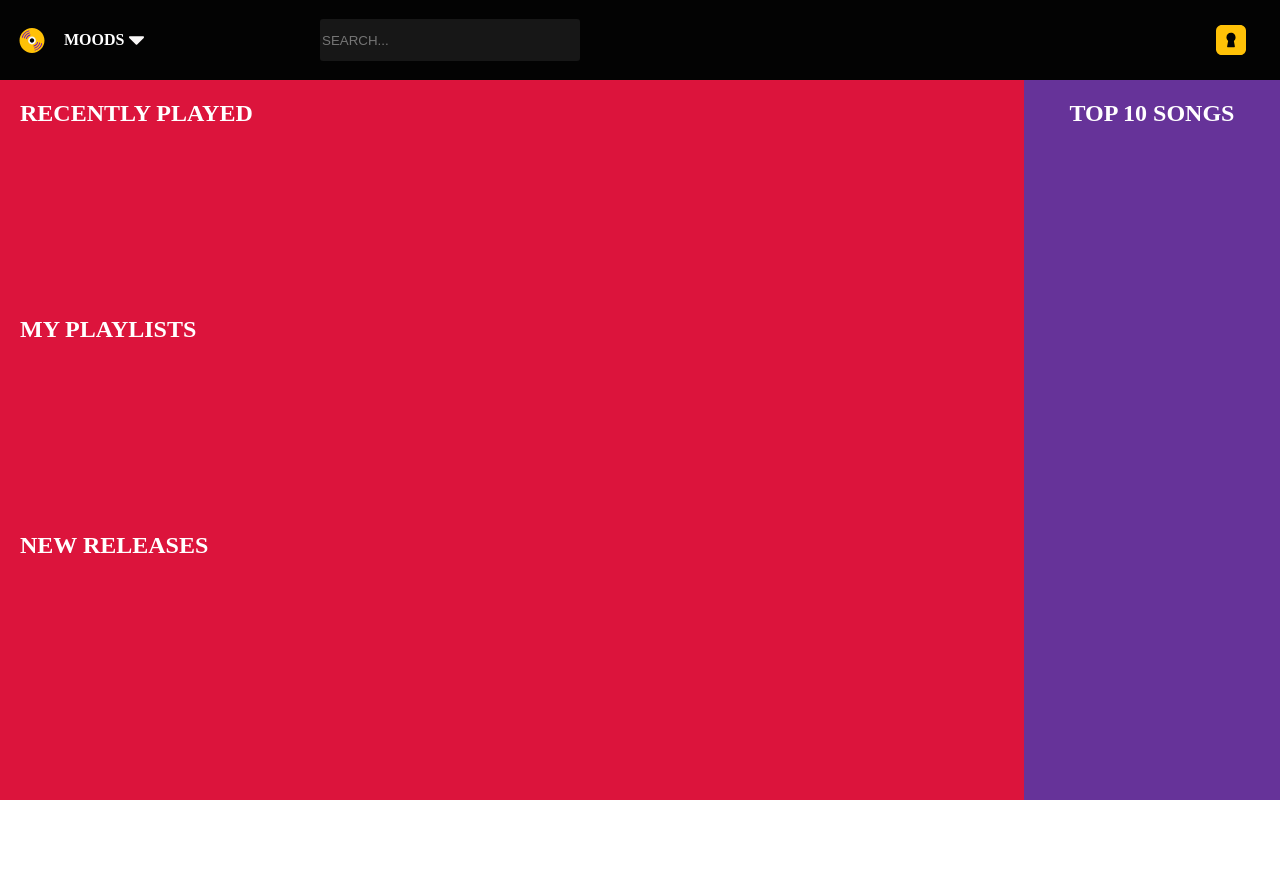
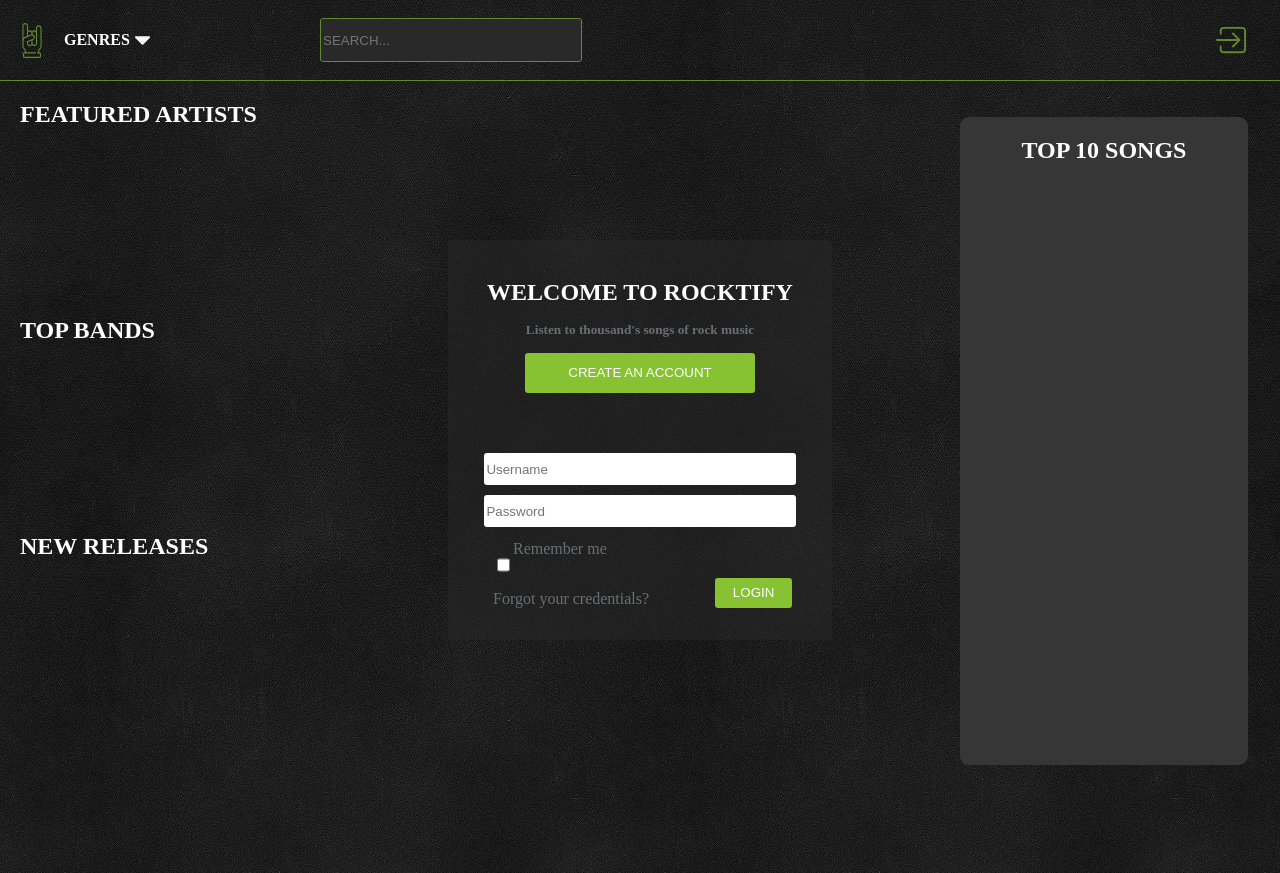
Before and after one commit to Francisunoxx/MoodMusicReact, a React app: page / in a window 1280 px wide. Before the commit the page ends 800 px from the top, so only its background shows below. Built offline with nearby package versions, Linux system fonts and the light colour scheme.

Commit message:
Added login

```diff
--- a/src/css/Dashboard.css
+++ b/src/css/Dashboard.css
@@ -4,7 +4,7 @@ html, body{
     height: 100%;
     width: 100%;
     color: white;
-    overflow-y: hidden;
+    background-image: url('../assets/chalkboard.jpg');
 }
 
 section{
@@ -26,7 +26,8 @@ h1, h4{
     width: 100%;
     display: flex;
     align-items: center;
-    background-color: #030303;
+    border-bottom: 1px solid #61892F;
+    /*background-color: #030303;*/
 }
 
 .divDashboardImg{
@@ -38,7 +39,7 @@ h1, h4{
 
 .divDashboardImg > img{
     width: 100%;
-    height: 25px;
+    height: 35px;
 }
 
 .divDashboardMenu{
@@ -69,8 +70,9 @@ h1, h4{
     height: 50%;
     width: 50%;
     border-radius: 3px;
-    border: none;
-    background-color: #171717;
+    border: 1px solid;
+    border-color: #61892F;
+    background-color: #292929;
 }
 
 .divDashboardLogin{
@@ -89,15 +91,14 @@ h1, h4{
 .divDashboardContainer > .divDashboardBody{
     height: 90%;
     width: 100%;
-    background-color: #171717;
+    /*background-color: #171717;*/
     display: flex;
     flex-direction: row;
 }
 
 .divDashboardBody > .divMusic{
     height: 100%;
-    width: 80%;
-    background-color: crimson;
+    width: 75%;
 }
 
 .divMusic > .divRecentlyPlayed,
@@ -120,12 +121,126 @@ h1, h4{
 
 .divDashboardBody > .divTopMusic{
     height: 100%;
-    width: 20%;
-    background-color: rebeccapurple;
+    width: 25%;
+    display: flex;
+    align-items: center;
+}
+
+.divTopMusic > .divTopMusicBody{
+    height: 90%;
+    width: 90%;
+    background-color: #363636;
+    border-radius: 9px;
     display: flex;
     justify-content: center;
 }
 
-.divTopMusic > h1{
+.divTopMusicBody > h1{
     padding-top: 20px;
 }
+
+.divAccount{
+    height: 50%;
+    width: 30%;
+    display: flex;
+    flex-direction: column;
+    justify-content: center;
+    align-items: center;
+    position: absolute;
+    top: 30%;
+    left: 35%;
+    background: rgba(41,41,41,0.5);
+    border-radius: 3px;
+}
+
+.divAccount > .divRegister{
+    height: 50%;
+    width: 100%;
+    display: flex;
+    flex-direction: column;
+    align-items: center;
+    justify-content: center;
+}
+
+.divRegister > button{
+    height: 40px;
+    width: 60%;
+    margin-bottom: 10px;
+    border-radius: 3px;
+    border: none;
+    background: #86C232;
+    color: white;
+}
+
+.divRegister > h2{
+    margin: 1px;
+}
+
+.divRegister > h5{
+    margin: 15px;
+    color: #6B6E70;
+}
+
+.divAccount > .divLogin{
+    height: 50%;
+    width: 100%;
+    display: flex;
+    flex-direction: column;
+    align-items: center;
+    justify-content: center;
+}
+
+.divLogin > .divCredentials {
+    height: 50%;
+    width: 100%;
+    display: flex;
+    flex-direction: column;
+    align-items: center;
+    justify-content: center;
+}
+
+.divCredentials > input[type='text'], input[type='password']{
+    height: 30px;
+    width: 80%;
+    border-radius: 3px;
+    border: none;
+    margin: 5px;
+}
+
+.divLogin > .divSubmit {
+    height: 50%;
+    width: 100%;
+    display: flex;
+    flex-direction: row;
+    align-items: center;
+    justify-content: center;
+}
+
+.divSubmit > .divHelp{
+    height: 100%;
+    width: 50%;
+    display: flex;
+    flex-direction: column;
+    align-items: left;
+    justify-content: center;
+}
+
+.divHelp > div{
+    height: 100%;
+    width: 100%;
+    display: flex;
+    margin-left: 45px;
+    color: #6B6E70;
+}
+
+.divSubmit > button{
+    height: 30px;
+    width: 20%;
+    border-radius: 3px;
+    border: none;
+    background: #86C232;
+    color: white;
+    margin-top: 5px;
+    margin-left: auto;
+    margin-right: 40px;
+}
--- a/src/jsx/Dashboard.js
+++ b/src/jsx/Dashboard.js
@@ -1,8 +1,8 @@
 import React, { Component } from 'react';
 import style from '../css/Dashboard.css';
-import disc from '../assets/compact-disc.svg';
+import rock from '../assets/maloik.svg';
 import arrowDown from '../assets/sort-down.svg';
-import login from '../assets/keyhole.svg';
+import login from '../assets/login1.svg';
 
 export default class Dashboard extends Component {
     render() {
@@ -10,10 +10,10 @@ export default class Dashboard extends Component {
             <div className={style.divDashboardContainer}>
                 <div className={style.divDashboardHeader}>
                     <div className={style.divDashboardImg}>
-                        <img src={disc} />
+                        <img src={rock} />
                     </div>
                     <div className={style.divDashboardMenu}>
-                        <h4>MOODS</h4>
+                        <h4>GENRES</h4>
                         <img src={arrowDown} />
                     </div>
                     <div className={style.divDashboardSearch}>
@@ -26,17 +26,44 @@ export default class Dashboard extends Component {
                 <div className={style.divDashboardBody}>
                     <div className={style.divMusic}>
                         <div className={style.divRecentlyPlayed}>
-                            <h1>RECENTLY PLAYED</h1>
+                            <h1>FEATURED ARTISTS</h1>
                         </div>
                         <div className={style.divMyPlaylists}>
-                            <h1>MY PLAYLISTS</h1>
+                            <h1>TOP BANDS</h1>
                         </div>
                         <div className={style.divNewReleases}>
                             <h1>NEW RELEASES</h1>
                         </div>
                     </div>
                     <div className={style.divTopMusic}>
-                        <h1>TOP 10 SONGS</h1>
+                        <div className={style.divTopMusicBody}>
+                            <h1>TOP 10 SONGS</h1>
+                        </div>
+                    </div>
+                </div>
+                <div className={style.divAccount}>
+                    <div className={style.divRegister}>
+                        <h2>WELCOME TO ROCKTIFY</h2>
+                        <h5>Listen to thousand's songs of rock music</h5>
+                        <button>CREATE AN ACCOUNT</button>
+                    </div>
+                    <div className={style.divLogin}>
+                        <div className={style.divCredentials}>
+                            <input type='text' placeholder='Username' className='userName' />
+                            <input type='password' placeholder='Password' className='password' />
+                        </div>
+                        <div className={style.divSubmit}>
+                            <div className={style.divHelp}>
+                                <div className={style.divRememberMe}>
+                                    <input type='checkbox' />
+                                    <label>Remember me</label>
+                                </div>
+                                <div className={style.divForgotPassword}>
+                                    <label>Forgot your credentials?</label>
+                                </div>
+                            </div>
+                            <button className='btnLogin'>LOGIN</button>
+                        </div>
                     </div>
                 </div>
             </div>
```
Also changed, not shown: src/assets/Diamond-Sunset.svg (deleted), src/assets/Flat-Mountains.svg (deleted), src/assets/angry_emoji.svg (deleted), src/assets/chalkboard.jpg (added), src/assets/compact-disc.svg (deleted), src/assets/flat_mountains.svg (deleted), src/assets/happy_emoji.svg (deleted), src/assets/inlove_emoji.svg (deleted), src/assets/keyhole.svg (deleted), src/assets/login.svg (added), src/assets/login1.svg (added), src/assets/maloik.svg (added), src/assets/record.svg (added), src/assets/rock.svg (added), 3 more files.
